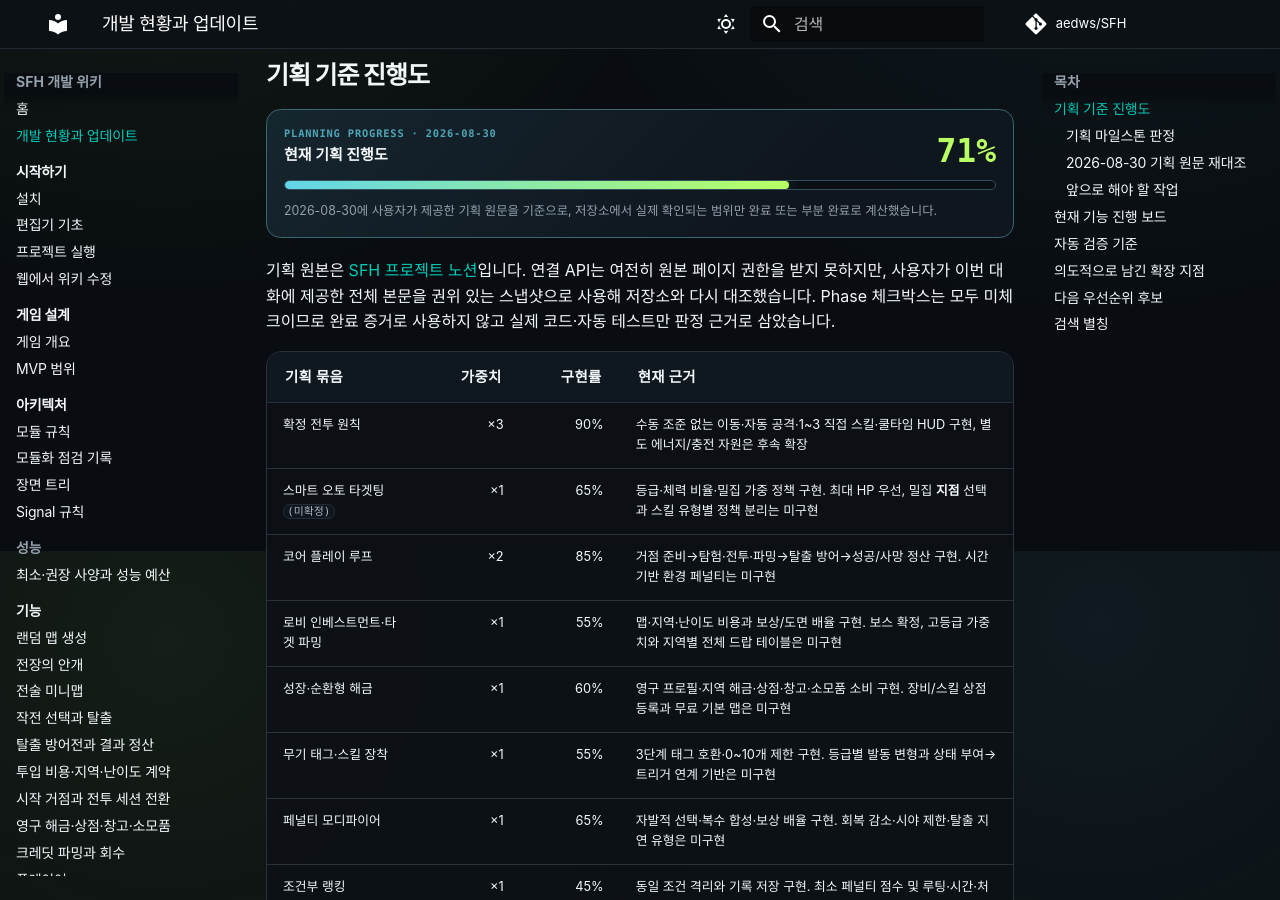
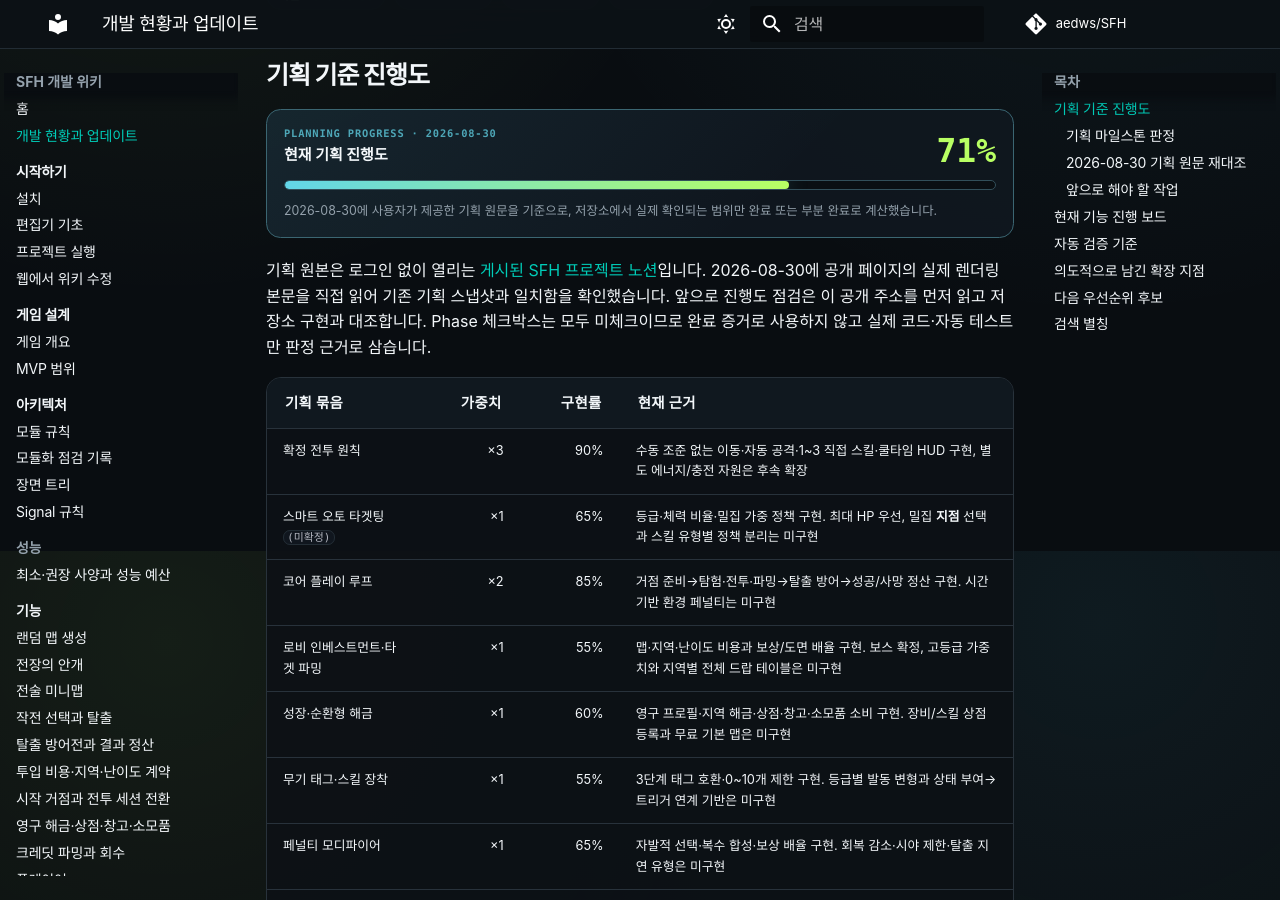
Before and after one commit to aedws/SFH, an MkDocs documentation site: the page built from docs/development-status.md, in a window 1280 px wide and 900 px high, scrolled down 349 px. Built offline with MkDocs 1.6.1 and Material for MkDocs 9.7.7, drawn with Linux system fonts in a browser that asks for light colours; comment, search, counter and statistics services are not loaded; some of the changed text lies outside the part shown.

Commit message:
docs: use published Notion planning source

```diff
--- a/docs/development-status.md
+++ b/docs/development-status.md
@@ -30,7 +30,7 @@ tags:
   <p>2026-08-30에 사용자가 제공한 기획 원문을 기준으로, 저장소에서 실제 확인되는 범위만 완료 또는 부분 완료로 계산했습니다.</p>
 </div>
 
-기획 원본은 [SFH 프로젝트 노션](https://app.notion.com/p/SFH-6b45b728004082af8a4a811ef0a1c5e9)입니다. 연결 API는 여전히 원본 페이지 권한을 받지 못하지만, 사용자가 이번 대화에 제공한 전체 본문을 권위 있는 스냅샷으로 사용해 저장소와 다시 대조했습니다. Phase 체크박스는 모두 미체크이므로 완료 증거로 사용하지 않고 실제 코드·자동 테스트만 판정 근거로 삼았습니다.
+기획 원본은 로그인 없이 열리는 [게시된 SFH 프로젝트 노션](https://wobbly-pawpaw-1ff.notion.site/SFH-6b45b728004082af8a4a811ef0a1c5e9)입니다. 2026-08-30에 공개 페이지의 실제 렌더링 본문을 직접 읽어 기존 기획 스냅샷과 일치함을 확인했습니다. 앞으로 진행도 점검은 이 공개 주소를 먼저 읽고 저장소 구현과 대조합니다. Phase 체크박스는 모두 미체크이므로 완료 증거로 사용하지 않고 실제 코드·자동 테스트만 판정 근거로 삼습니다.
 
 | 기획 묶음 | 가중치 | 구현률 | 현재 근거 |
 |---|---:|---:|---|
@@ -68,7 +68,7 @@ tags:
 
 ### 2026-08-30 기획 원문 재대조
 
-[SFH 프로젝트 노션](https://app.notion.com/p/SFH-6b45b728004082af8a4a811ef0a1c5e9)의 본문을 사용자가 대화에 직접 제공했으며 다음 상태를 확인했습니다.
+[게시된 SFH 프로젝트 노션](https://wobbly-pawpaw-1ff.notion.site/SFH-6b45b728004082af8a4a811ef0a1c5e9)의 렌더링 본문을 직접 확인했으며 다음 상태를 확인했습니다.
 
 - `수동 조준 배제`는 확정 사항이며 현재 구현과 일치합니다.
 - 스마트 자동 타게팅, 시간 경과 위험 증가, 장비·스킬 상점 영구 등록은 `(미확정)` 상태입니다.
@@ -99,11 +99,15 @@ tags:
         <li>I 가방과 U/E 장비 화면을 거점 플레이어 조립 단계에 추가했습니다.</li>
         <li>조회 전용 플래그로 장착·성장·강화·개조를 차단하면서 슬롯·태그·모듈 상세는 유지합니다.</li>
         <li>거점 Q 선택 슬롯을 조립 경계 값으로 보존해 출격과 귀환 사이에 유지합니다.</li>
+        <li>향후 진행도 점검의 기준을 로그인 없이 읽을 수 있는 게시된 Notion 주소로 변경했습니다.</li>
       </ul>
       <p class="sfh-intent"><b>모듈 감사 결론</b><span>별도 복제 UI 없이 기존 가방·장비 Scene을 표시 모드만 바꿔 재사용했습니다.</span></p>
     </div>
     <div class="sfh-group"><h3>✨ 개선 · 1</h3>
       <details class="sfh-entry"><summary><i class="sfh-badge is-improve">개선</i><span class="sfh-entry-title">전초기지 로드아웃 조회</span><b class="sfh-chevron">⌄</b></summary><div class="sfh-entry-body"><p>I·U/E·Q 입력과 현재 활성 무기 표시를 거점에 연결했습니다.</p><a href="../features/start-hub/">거점 흐름 →</a></div></details>
+    </div>
+    <div class="sfh-group"><h3>🧩 수정 · 1</h3>
+      <details class="sfh-entry"><summary><i class="sfh-badge is-change">수정</i><span class="sfh-entry-title">공개 기획 원본 고정</span><b class="sfh-chevron">⌄</b></summary><div class="sfh-entry-body"><p>게시된 Notion 본문을 직접 대조하고 향후 진행도 점검의 권위 있는 주소로 지정했습니다.</p><a href="https://wobbly-pawpaw-1ff.notion.site/SFH-6b45b728004082af8a4a811ef0a1c5e9">공개 기획 원본 ↗</a></div></details>
     </div>
   </div>
 </details>
```
Also changed, not shown: AGENTS.md (+1 -1 lines), docs/index.md (+5 -0 lines).
